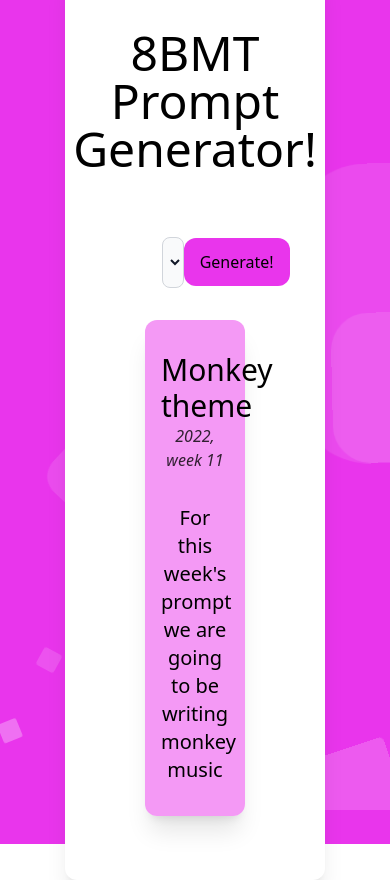
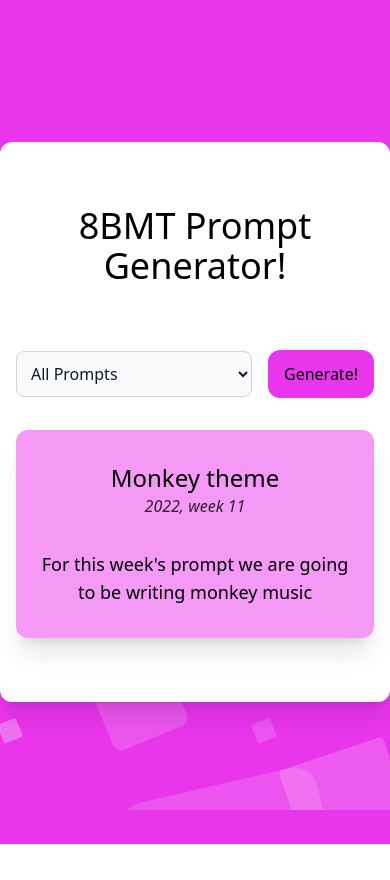
Before and after one commit to ItayElf/8BMT-prompts, a React (Create React App) app: page / in a window 390 px wide. After the commit the page ends 844 px from the top, so only its background shows below. Built offline with nearby package versions, Linux system fonts and the light colour scheme.

Commit message:
Feat: added mobile compatability

```diff
--- a/src/App.tsx
+++ b/src/App.tsx
@@ -39,16 +39,16 @@ export default function App() {
     <>
       <Background />
       <div className="h-[100vh] w-[100vw] flex items-center justify-center ">
-        <div className="w-2/3 rounded-xl shadow-xl bg-white px-20 py-16">
+        <div className="sm:mx-12 w-full md:w-2/3 rounded-xl shadow-xl bg-white px-4 md:px-20 py-16">
           <div className="space-y-8">
             <div className="flex flex-col items-center justify-center">
-              <h1 className="text-5xl text-center font-light pb-16">
+              <h1 className="text-4xl lg:text-5xl text-center font-light pb-16">
                 8BMT Prompt Generator!
               </h1>
-              <div className="flex justify-between items-center w-2/3">
+              <div className="flex justify-between items-center lg:w-2/3 space-x-4">
                 <select
                   value={promptGroup}
-                  className="bg-gray-50 border border-gray-300 text-gray-900 text-xl rounded-lg focus:ring-blue-500 focus:border-blue-500 inline-block w-3/4 p-2.5"
+                  className="bg-gray-50 border border-gray-300 text-gray-900 text-md lg:text-lg xl:text-xl rounded-lg focus:ring-blue-500 focus:border-blue-500 inline-block w-3/4 p-2.5"
                   onChange={(e) => setPromptGroup(e.target.value as PromptType)}
                 >
                   <option value="all">All Prompts</option>
--- a/src/promptView.tsx
+++ b/src/promptView.tsx
@@ -12,11 +12,15 @@ export default function PromptView({ prompt }: Props) {
   return (
     <div className="">
       <div className="bg-[#E935EC]/50 shadow-xl rounded-xl p-4 py-8 text-center">
-        <h2 className="font-medium text-3xl">{toTitleCase(prompt.title)}</h2>
+        <h2 className="font-medium text-2xl lg:text-3xl">
+          {toTitleCase(prompt.title)}
+        </h2>
         <div className="text-black/80 italic pb-8">
           {prompt.week.replaceAll("wk", "week")}
         </div>
-        <div className="text-xl">{toTitleCase(prompt.description)}</div>
+        <div className="text-lg lg:text-xl">
+          {toTitleCase(prompt.description)}
+        </div>
       </div>
     </div>
   );
```
